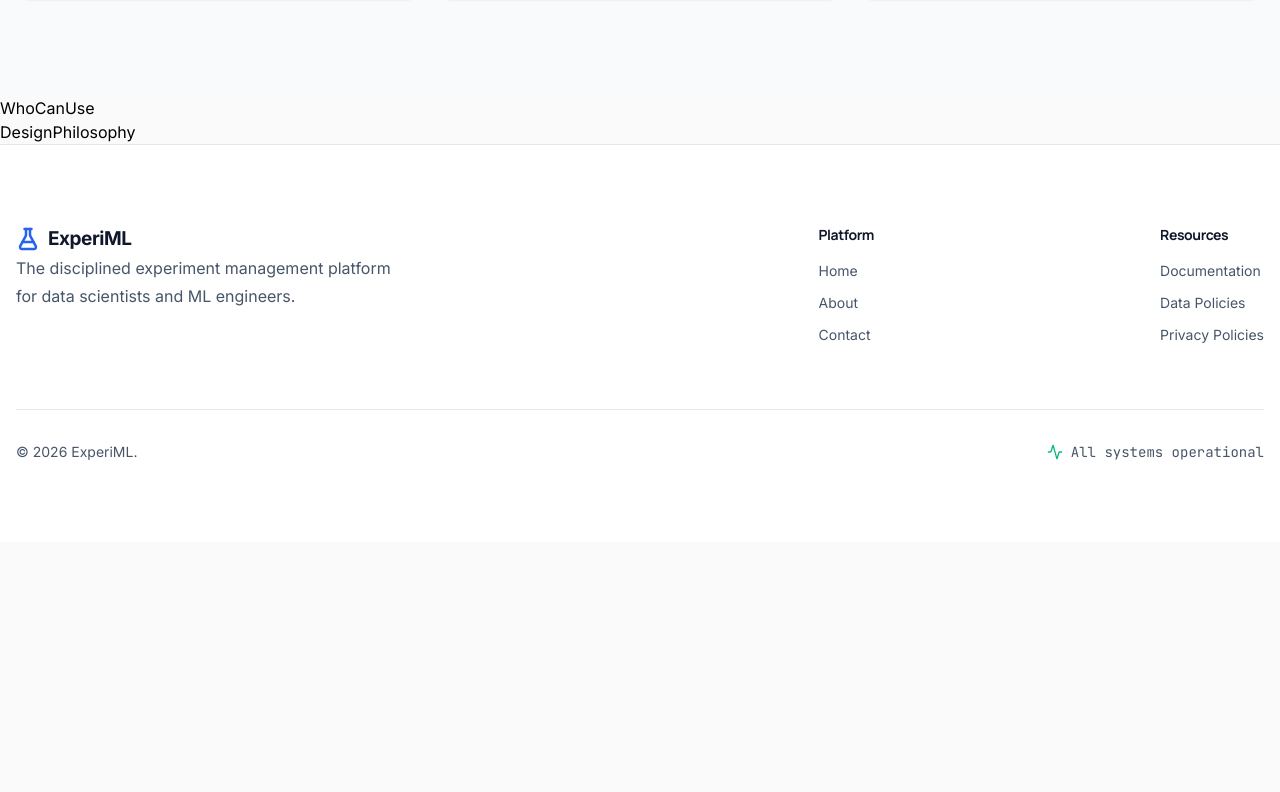
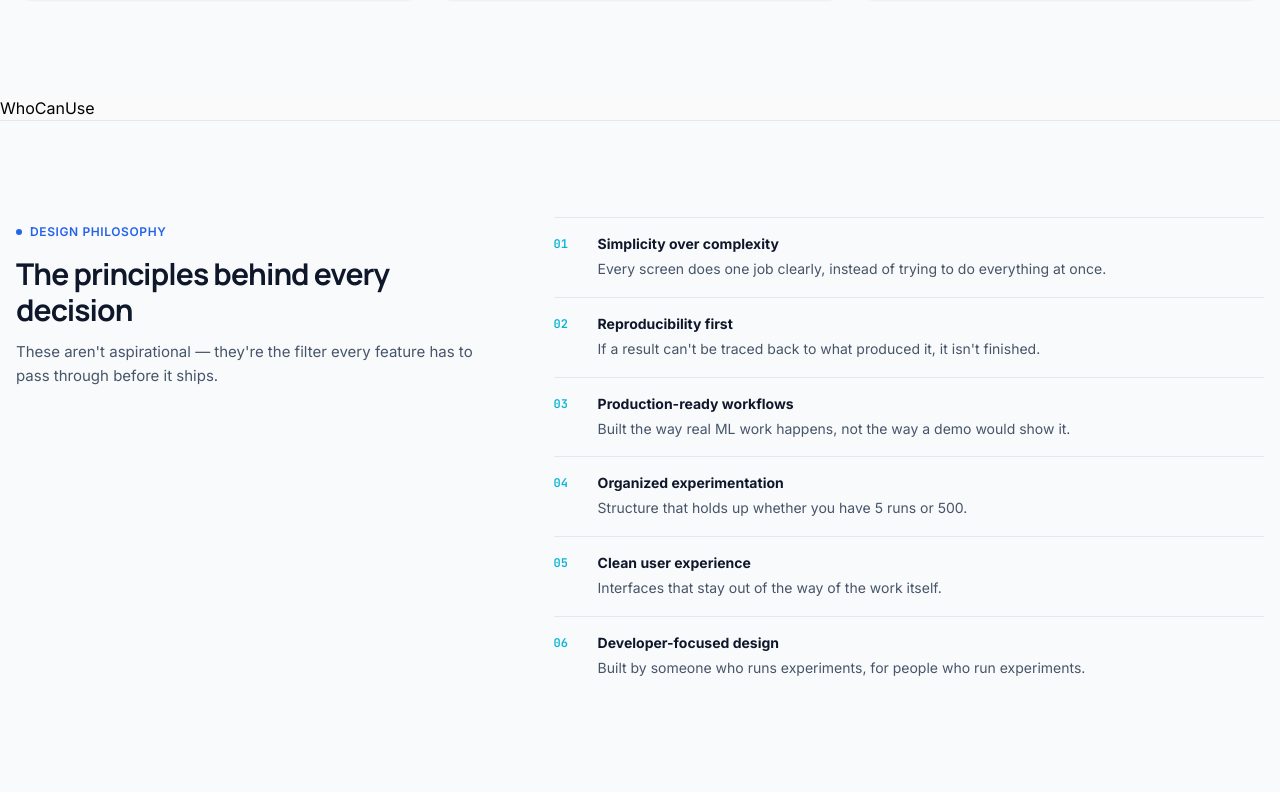
Before and after one commit to Dhairya-Dave-0204/ExperiML, a React (Vite) app in the folder frontend/: page /about in a window 1280 px wide. Shown: the part 3608-4400 px from the top of the page. Before the commit the page ends 4150 px from the top, so only its background shows below. Built offline with nearby package versions, Linux system fonts and the light colour scheme.

Commit message:
Code the desigin philosophy component

```diff
--- a/frontend/src/components/shared/About/DesignPhilosophy/DesignPhilosophy.jsx
+++ b/frontend/src/components/shared/About/DesignPhilosophy/DesignPhilosophy.jsx
@@ -1,9 +1,48 @@
-import React from 'react'
+import React from "react";
+
+import { PRINCIPLES } from "./designPhilosophyData";
 
 function DesignPhilosophy() {
   return (
-    <div>DesignPhilosophy</div>
-  )
+    <section
+      id="philosophy"
+      className="py-16 border-t border-border bg-surface-soft md:py-24"
+    >
+      <div className="container-custom grid grid-cols-1 gap-10 lg:grid-cols-[0.8fr_1.2fr] lg:gap-16">
+        <div>
+          <div className="inline-flex items-center gap-2 mb-4 text-xs font-semibold tracking-wider uppercase text-primary">
+            <span className="h-1.5 w-1.5 rounded-full bg-primary" />
+            Design philosophy
+          </div>
+          <h2 className="mb-3 text-2xl font-extrabold tracking-tight font-heading text-text md:text-3xl">
+            The principles behind every decision
+          </h2>
+          <p className="text-[15px] leading-relaxed text-text-secondary">
+            These aren't aspirational — they're the filter every feature has to
+            pass through before it ships.
+          </p>
+        </div>
+
+        <div className="border-t divide-y divide-border border-border">
+          {PRINCIPLES.map((p, i) => (
+            <div key={p.id} className="grid grid-cols-[28px_1fr] gap-4 py-4">
+              <span className="pt-0.5 font-mono text-xs font-semibold text-accent">
+                {String(i + 1).padStart(2, "0")}
+              </span>
+              <div>
+                <div className="mb-1 text-sm font-bold text-text">
+                  {p.title}
+                </div>
+                <div className="text-sm leading-relaxed text-text-secondary">
+                  {p.desc}
+                </div>
+              </div>
+            </div>
+          ))}
+        </div>
+      </div>
+    </section>
+  );
 }
 
-export default DesignPhilosophy
+export default DesignPhilosophy;
--- a/frontend/src/components/shared/About/DesignPhilosophy/designPhilosophyData.js
+++ b/frontend/src/components/shared/About/DesignPhilosophy/designPhilosophyData.js
@@ -0,0 +1,32 @@
+export const PRINCIPLES = [
+  {
+    id: 1,
+    title: "Simplicity over complexity",
+    desc: "Every screen does one job clearly, instead of trying to do everything at once.",
+  },
+  {
+    id: 2,
+    title: "Reproducibility first",
+    desc: "If a result can't be traced back to what produced it, it isn't finished.",
+  },
+  {
+    id: 3,
+    title: "Production-ready workflows",
+    desc: "Built the way real ML work happens, not the way a demo would show it.",
+  },
+  {
+    id: 4,
+    title: "Organized experimentation",
+    desc: "Structure that holds up whether you have 5 runs or 500.",
+  },
+  {
+    id: 5,
+    title: "Clean user experience",
+    desc: "Interfaces that stay out of the way of the work itself.",
+  },
+  {
+    id: 6,
+    title: "Developer-focused design",
+    desc: "Built by someone who runs experiments, for people who run experiments.",
+  },
+];
```
